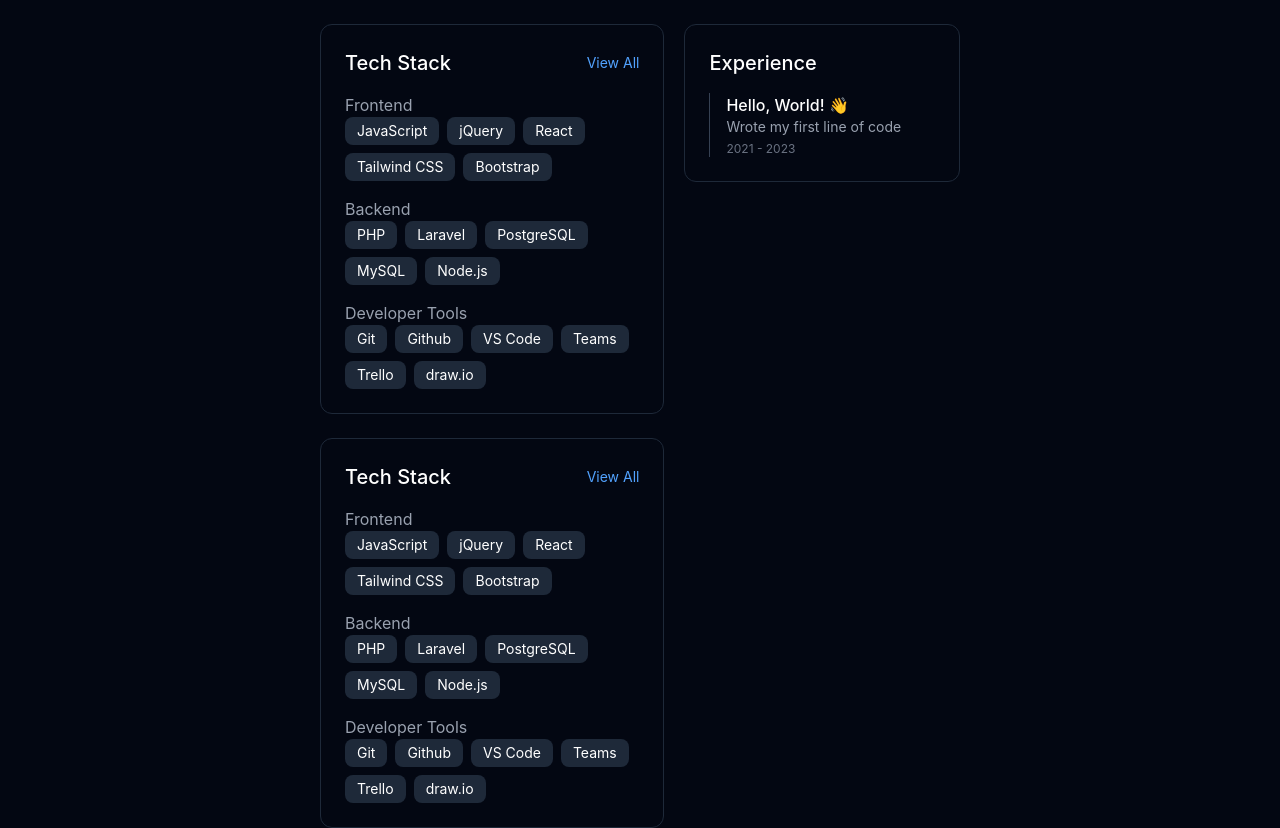
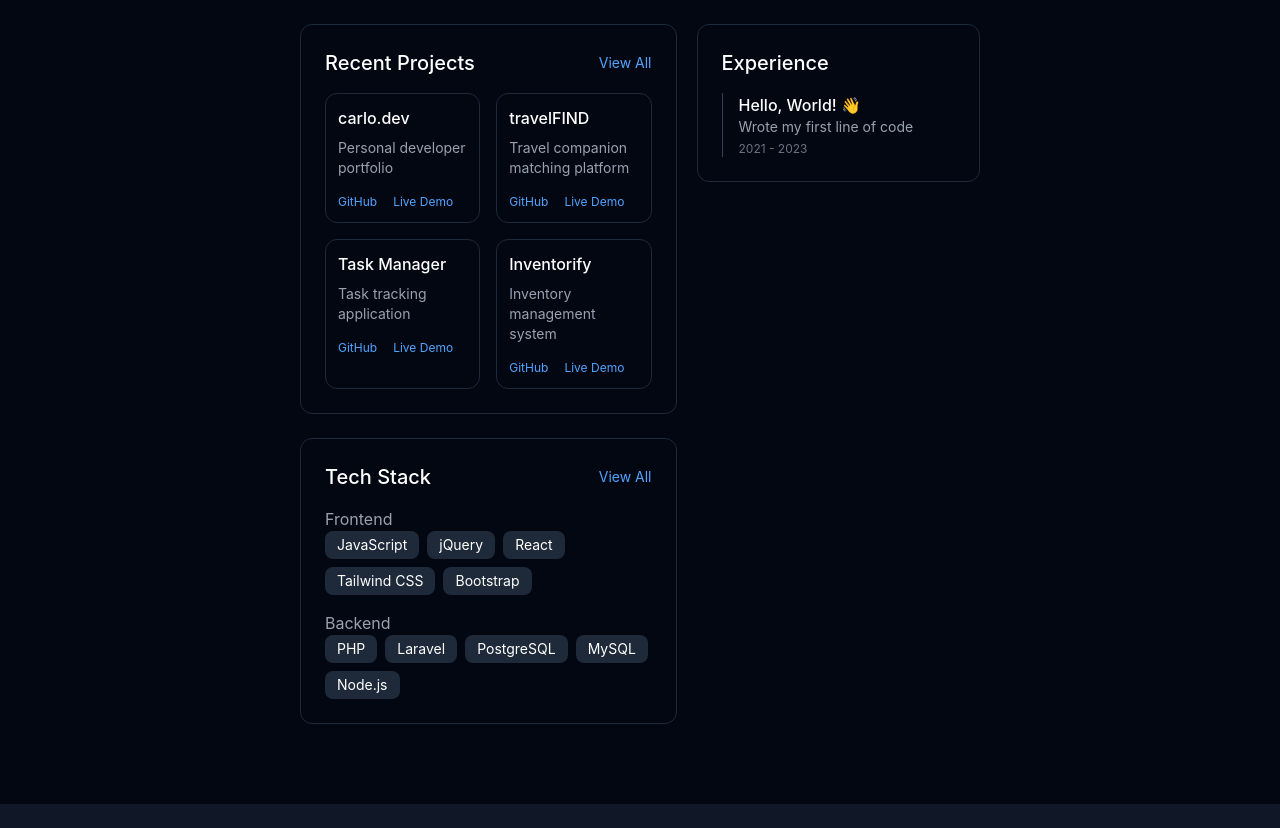
Before and after one commit to KARLO-00/my-portfolio, a React (Vite) app: page / in a window 1280 px wide. Shown: the part 1340-2168 px from the top of the page. Built offline with nearby package versions, Linux system fonts and the light colour scheme.

Commit message:
Change name
Change project preview section name to expertise to match the content

```diff
--- a/src/components/Navbar.jsx
+++ b/src/components/Navbar.jsx
@@ -10,7 +10,7 @@ export default function Navbar({
     const navLinks = [
         { id: "home", label: "Home" },
         { id: "about", label: "About" },
-        { id: "projects", label: "Projects" },
+        { id: "expertise", label: "Expertise" },
         { id: "contact", label: "Contact" },
     ];
 
--- a/src/pages/Home.jsx
+++ b/src/pages/Home.jsx
@@ -3,7 +3,7 @@ import { useState } from "react";
 import Hero from "../sections/Hero";
 import Navbar from "../components/Navbar";
 import About from "../sections/About";
-import ProjectsPreview from "../sections/ProjectsPreview";
+import Expertise from "../sections/Expertise";
 import Contact from "../sections/Contact";
 
 function Home({
@@ -17,7 +17,7 @@ function Home({
                 setDarkMode={setDarkMode}
             />
             <About darkMode={darkMode} />
-            <ProjectsPreview darkMode={darkMode} />
+            <Expertise darkMode={darkMode} />
             <Contact darkMode={darkMode} />
         </main>
     );
--- a/src/sections/ProjectsPreview.jsx
+++ b/src/sections/Expertise.jsx
@@ -1,6 +1,6 @@
 import { Link } from "react-router-dom";
 
-export default function ProjectsPreview({ darkMode }) {
+export default function Expertise({ darkMode }) {
     const skills = [
         {
             "category": 'Frontend',
@@ -20,42 +20,31 @@ export default function ProjectsPreview({ darkMode }) {
                 "MySQL",
                 "Node.js"
             ]
-        },
-        {
-            'category': 'Developer Tools',
-            'techlist': [
-                "Git",
-                "Github",
-                "VS Code",
-                "Teams",
-                "Trello",
-                "draw.io"
-            ]
         }
     ]
 
     const projects = [
         {
-            title: "Production Monitoring System",
-            description:
-                "Internal system for tracking machine status, production output, and workflow monitoring.",
-            tech: ["PHP", "MySQL", "jQuery", "Bootstrap"],
+            title: "carlo.dev",
+            description: "Personal developer portfolio",
             github: "#",
             live: "#",
         },
         {
-            title: "Machine Setup Management",
-            description:
-                "Tool management system for setup tracking and efficiency optimization.",
-            tech: ["PHP", "JavaScript", "MySQL"],
+            title: "travelFIND",
+            description: "Travel companion matching platform",
             github: "#",
             live: "#",
         },
         {
-            title: "React Portfolio Website",
-            description:
-                "Personal portfolio built with React, Tailwind CSS, and modern UI design.",
-            tech: ["React", "Tailwind", "Vite"],
+            title: "Task Manager",
+            description: "Task tracking application",
+            github: "#",
+            live: "#",
+        },
+        {
+            title: "Inventorify",
+            description: "Inventory management system",
             github: "#",
             live: "#",
         },
@@ -63,13 +52,77 @@ export default function ProjectsPreview({ darkMode }) {
 
     return (
         <section
-            id="projects"
-            className="min-h-screen px-6 lg:px-80 py-20 flex flex-col lg:flex-row gap-5"
+            id="expertise"
+            className="min-h-screen px-6 lg:px-75 py-20 flex flex-col lg:flex-row gap-5"
         >
             <div className="lg:w-3/4">
+
+                {/* Projects */}
+                <div className="w-full lg:w-full">
+                    <div className={`border rounded-xl p-6
+                            ${darkMode ? "bg-gray-950 border-gray-800" : "bg-white border-gray-200"}
+                        `}>
+
+                        <div className="flex items-center justify-between mb-4">
+                            <h2 className="text-xl font-medium">
+                                Recent Projects
+                            </h2>
+
+                            <Link
+                                to="/experience"
+                                className="text-sm text-blue-400 hover:text-blue-300 transition"
+                            >
+                                View All
+                            </Link>
+                        </div>
+
+                        <div className=" grid grid-cols-2 gap-4">
+
+                            {projects.map((project, index) => (
+                                <div
+                                    key={index}
+                                    className={`rounded-xl p-3 hover:border-blue-400 transition border
+                                        ${darkMode ? "bg-gray-950 border-gray-800" : "bg-white  border-gray-200"}
+                                    `}
+                                >
+                                    <h2 className="text-md font-medium mb-2">
+                                        {project.title}
+                                    </h2>
+
+                                    <p className="text-gray-400 text-sm mb-4">
+                                        {project.description}
+                                    </p>
+
+                                    {/* Links */}
+                                    <div className="flex gap-4 text-xs">
+                                        <a
+                                            href={project.github}
+                                            target="_blank"
+                                            className="text-blue-400 hover:text-blue-300"
+                                        >
+                                            GitHub
+                                        </a>
+
+                                        <a
+                                            href={project.live}
+                                            target="_blank"
+                                            className="text-blue-400 hover:text-blue-300"
+                                        >
+                                            Live Demo
+                                        </a>
+                                    </div>
+                                </div>
+                            ))}
+
+                        </div>
+                    </div>
+                </div>
+
+                <br />
+
                 {/* Tech Stack */}
                 <div className="w-full lg:w-full">
-                    <div className={`border  rounded-xl p-6
+                    <div className={`border rounded-xl p-6
                             ${darkMode ? "bg-gray-950 border-gray-800" : "bg-white border-gray-200"}
                         `}>
 
@@ -113,53 +166,6 @@ export default function ProjectsPreview({ darkMode }) {
                     </div>
                 </div>
 
-                <br />
-
-                {/* Projects */}
-                <div className="w-full lg:w-full">
-                    <div className={`border  rounded-xl p-6
-                            ${darkMode ? "bg-gray-950 border-gray-800" : "bg-white border-gray-200"}
-                        `}>
-
-                        <div className="flex items-center justify-between mb-4">
-                            <h2 className="text-xl font-medium">
-                                Tech Stack
-                            </h2>
-
-                            <Link
-                                to="/experience"
-                                className="text-sm text-blue-400 hover:text-blue-300 transition"
-                            >
-                                View All
-                            </Link>
-                        </div>
-
-                        <div className="space-y-4">
-
-                            {skills.map((item) => (
-                                <div key={item.category}>
-                                    <h3 className={`"text-sm mb-2" ${darkMode ? "text-gray-400" : "text-gray-900"}`}>
-                                        {item.category}
-                                    </h3>
-
-                                    <div className="flex flex-wrap gap-2">
-                                        {item.techlist.map((tech) => (
-                                            <span
-                                                key={tech}
-                                                className={`px-3 py-1 text-sm rounded-lg
-                                                    ${darkMode ? "bg-gray-800" : "bg-gray-200"}
-                                                `}
-                                            >
-                                                {tech}
-                                            </span>
-                                        ))}
-                                    </div>
-                                </div>
-                            ))}
-
-                        </div>
-                    </div>
-                </div>
             </div>
 
             <div className="lg:w-1/4 lg:w-96 space-y-6">
--- a/src/sections/Hero.jsx
+++ b/src/sections/Hero.jsx
@@ -81,7 +81,9 @@ export default function Hero({ darkMode }) {
                 </h1>
 
                 {/* Role */}
-                <h2 className="text-xl md:text-2xl text-gray-400 mt-3 h-8">
+                <h2 className={`text-xl md:text-2xl mt-3 h-8
+                    ${darkMode ? "text-gray-400" : "text-gray-900"}
+                `}>
                     {text}
                     <span className="animate-pulse text-blue-400">_</span>
                 </h2>
```
